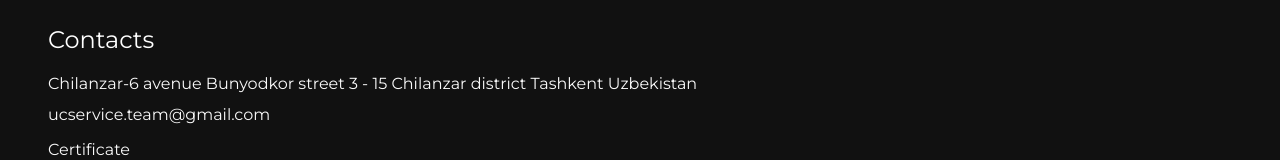
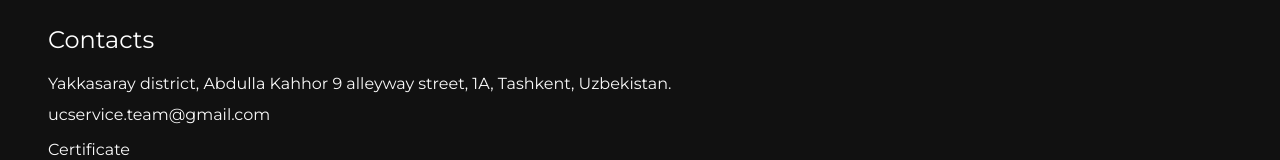
Before and after one commit to lilFrees/upconsultant, a website: page index.html in a window 1280 px wide. Shown: the part 4257-4417 px from the top of the page. Drawn offline with Linux system fonts and the light colour scheme.

Commit message:
Update index.html

```diff
--- a/index.html
+++ b/index.html
@@ -316,8 +316,7 @@
           <div class="footer__address">
             <h2 class="footer__address-heading">Contacts</h2>
             <p class="footer__address-address">
-              Chilanzar-6 avenue Bunyodkor street 3 - 15 Chilanzar
-              district Tashkent Uzbekistan
+              Yakkasaray district, Abdulla Kahhor 9 alleyway street, 1A, Tashkent, Uzbekistan.
             </p>
             <a
               href="mailto:ucservice.team@gmail.com"
```
